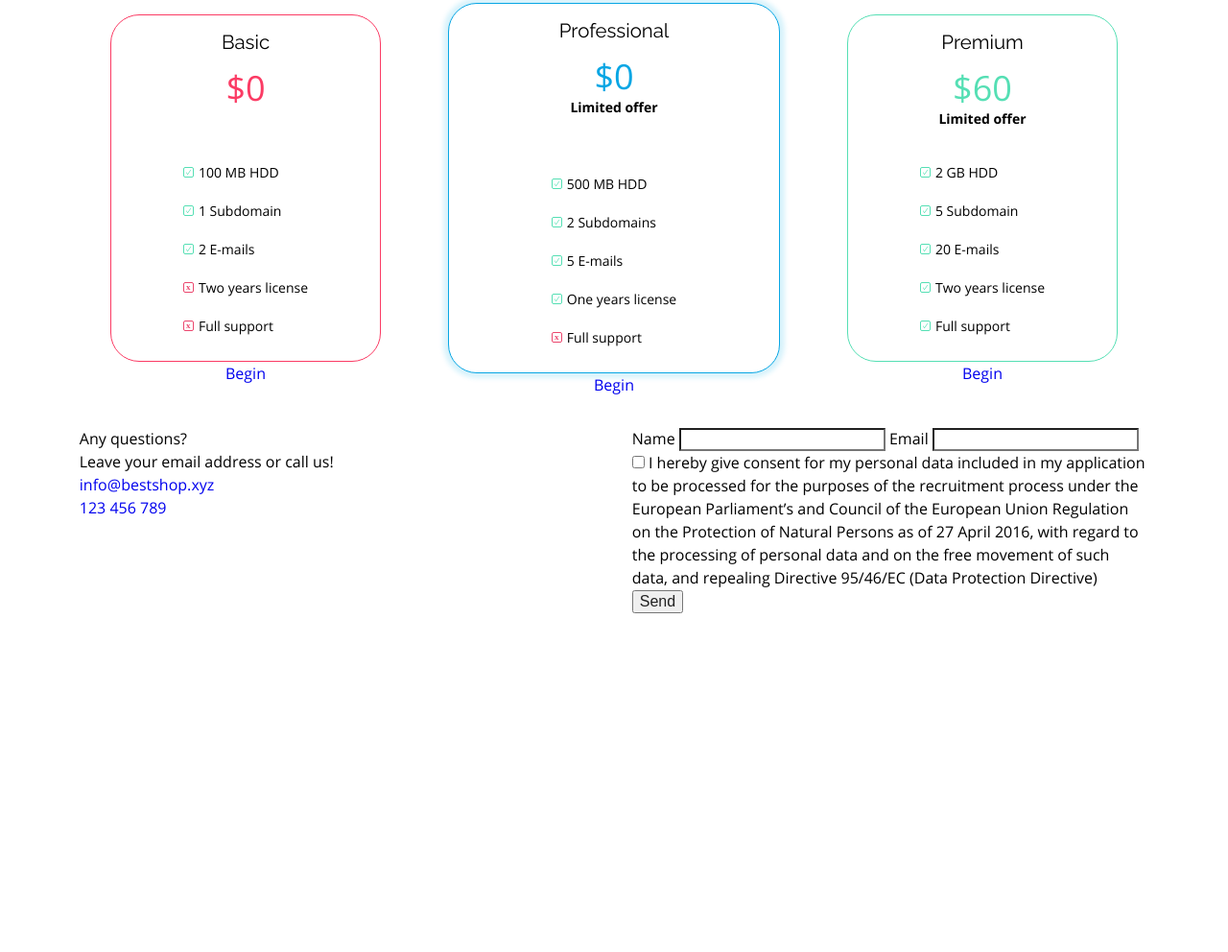
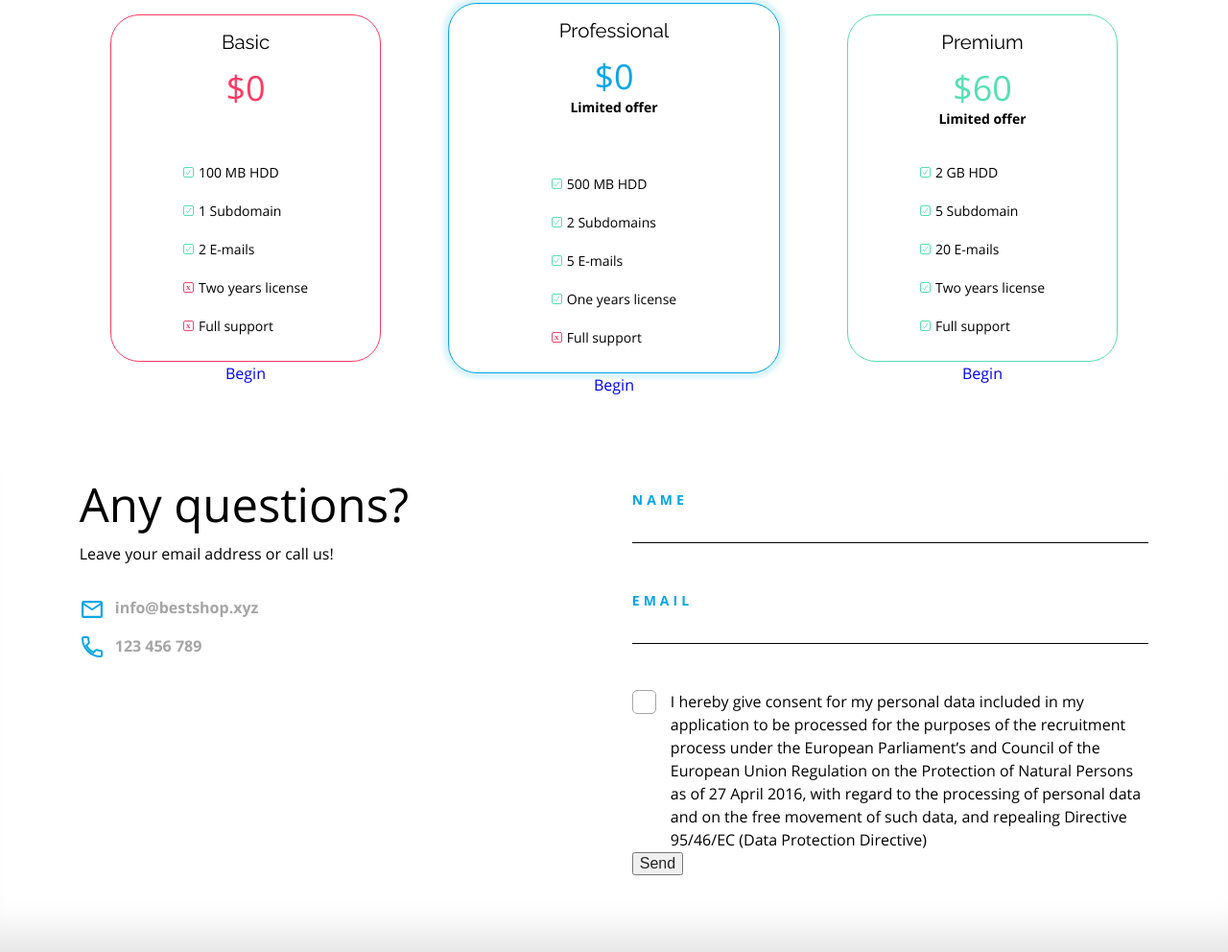
Before and after one commit to DariuszMeissner/BestShop-web-app, a website: page index.html in a window 1280 px wide. Shown: the part 2459-3451 px from the top of the page at 96% size. Before the commit the page ends 3114 px from the top, so only its background shows below. Drawn offline with Linux system fonts and the light colour scheme.

Commit message:
styling of contact section

```diff
--- a/scss/layout/_contact.scss
+++ b/scss/layout/_contact.scss
@@ -0,0 +1,112 @@
+.contact {
+  margin-top: $space-section;
+  padding-bottom: $space-section;
+  background-color: $background;
+  box-shadow: $box-shadow-footer ;
+  &__info {
+    margin-bottom: $space-lg;
+    background-color: $surface;
+  }
+  &__title {
+    font-size: $font-size-h1-mobile;
+    margin-bottom: $space-sm;
+    line-height: 2rem;
+    @include laptop {
+      font-size: $font-size-h1;
+    }
+  }
+  &__description {
+    margin-bottom: $space-md;
+    background-color: $surface;
+  }
+  &__item {
+    font-weight: bold;
+    display: flex;
+    align-items: center;
+    margin-bottom: $space-s;
+    &--email {
+      &::before {
+        content: "";
+        display: inline-block;
+        background-image: url("../../assets/Mail Icon.svg");
+        background-repeat: no-repeat;
+        height: 22px;
+        width: 2rem;
+        margin-right: 5px;
+      }
+    }
+    &--phone {
+      &::before {
+        content: "";
+        display: inline-block;
+        background-image: url("../../assets/Phone Icon.svg");
+        background-repeat: no-repeat;
+        height: 24px;
+        width: 2rem;
+        margin-right: 5px;
+      }
+    }
+  }
+  &__email {
+    color: $on-surface-secondary;
+  }
+  &__phone {
+    color: $on-surface-secondary;
+  }
+  &__label {
+    display: block;
+    color: $primary;
+    font-weight: bold;
+    text-transform: uppercase;
+    letter-spacing: $space-letter-small;
+    font-size: $font-size-xs;
+  }
+  &__input {
+    display: block;
+    width: 100%;
+    border: 0;
+    padding: $space-xs;
+    border-bottom: 1px solid $on-background;
+    margin-bottom: $space-lg;
+    &:focus {
+      border-bottom: 3px solid $primary;
+    }
+  }
+}
+
+.contact{
+  &__hidedInput{
+    position: absolute;
+    opacity: 0;
+    cursor: pointer;
+    height: 0;
+    width: 0;
+    &:checked + .contact__checkbox{
+      background-image: url('../../assets/Checkmark.svg');
+      background-repeat: no-repeat;
+      background-position: center;
+    }
+    &:focus + .contact__checkbox{
+      box-shadow: $box-shadow-btn-primary;
+    }
+  }
+}
+
+
+.contact {
+  &__label {
+    &--policy {
+      cursor: pointer;
+      display: flex;
+    }
+  }
+  &__checkbox {
+    height: 25px;
+    flex-shrink: 0;
+    flex-basis: 25px;
+    border: 1px solid $on-surface-secondary;
+    cursor: pointer;
+    margin-right: 15px;
+    border-radius: $radius-xs;
+  }
+}
```
Also changed, not shown: css/main.css, 1 other file.
